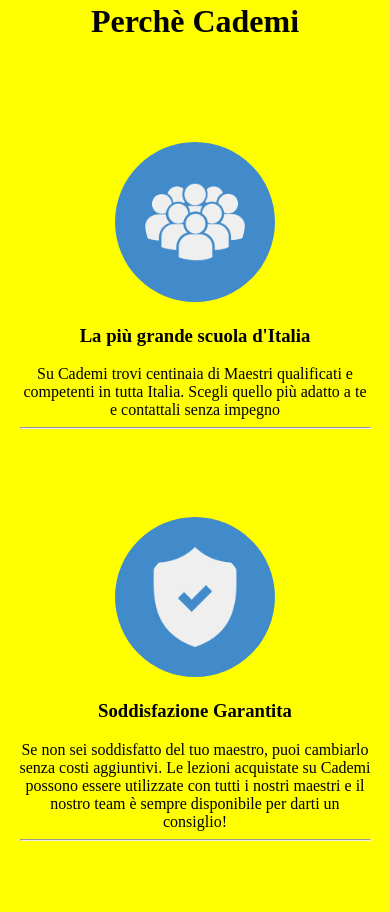
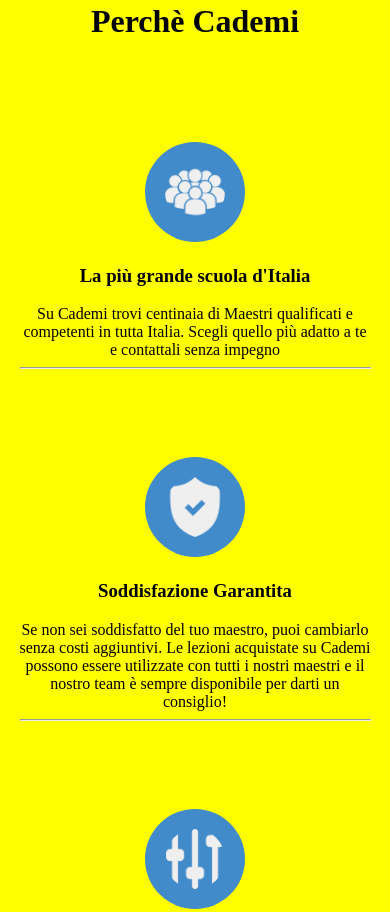
Before and after one commit to DavideLuporini/html-css-resp-wannabe, a plain HTML site: page index.html in a window 390 px wide. Shown: the part 1319-2231 px from the top of the page. Drawn offline with Linux system fonts and the light colour scheme.

Commit message:
some changes to img height

```diff
--- a/responsive.css
+++ b/responsive.css
@@ -30,4 +30,8 @@
     #steps .row > .left, #steps .row > .central , #steps .row > .right {
         width: 90%;
     }
+    #why .row img{
+        height: 60px;
+        padding: 20px;
+    }
 }
```
